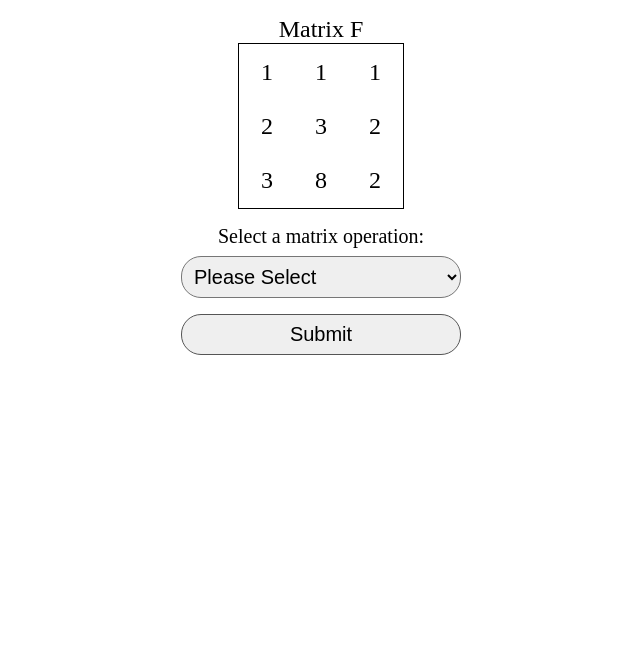
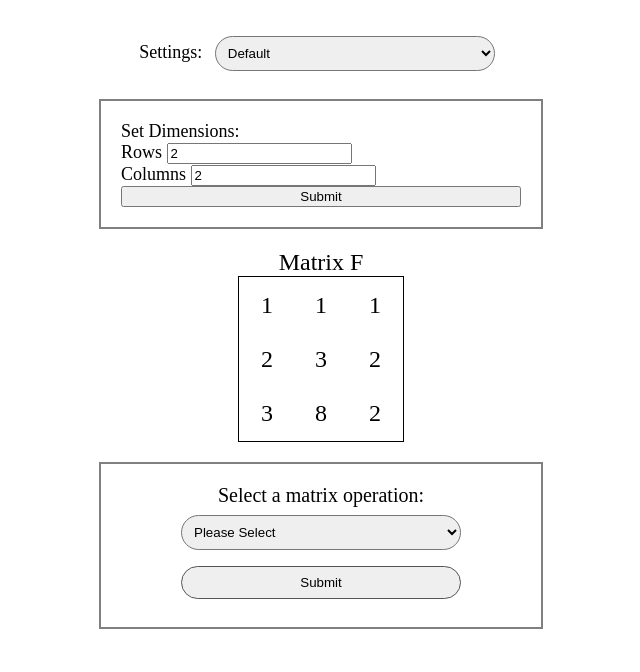
Before and after one commit to Vir1dian/Invertible-Matrix-Calculator, a plain HTML site: page index.html in a window 1280 px wide. Shown: the whole page, without its empty margins (319-959 px from the left). Drawn offline with Linux system fonts and the light colour scheme.

Commit message:
Styling changes, WIP: matrix builder interface

```diff
--- a/index.html
+++ b/index.html
@@ -17,27 +17,66 @@
 </head>
 
 <body>
+  <!-- website title here -->
+
+  <div class="wrapper_all">
+
+
+    <div class="build_wrapper">
+
+      <span>
+        <label for="build_options">Settings:</label>
+        <select id="build_options" onchange="showBuildOption()">
+          <option selected value="default">Default</option>
+          <option value="matlabstring">Matlab String</option>
+          <option value="example">Examples</option>
+        </select>
+      </span>
+
+      <div id="build_matrix_default">
+        <span>Set Dimensions:</span>
+        <span>
+          <label for="row_input">Rows</label>
+          <input type="number" id="row_input" value="2">
+        </span>
+        <span>
+          <label for="col_input">Columns</label>
+          <input type="number" id="col_input" value="2">
+        </span>
+        <button id="submit_dimensions" onclick="matrixOperation()">Submit</button>
+      </div>
+
+      <div id="build_matrix_matlabstring" style="display: none">
+        <span>Enter command string (Matlab matrix declaration):</span>
+        <textarea id="matlabstring_input" value="" placeholder="Ex: [1 2 ; 3 4]"></textarea>
+      </div>
+
+      <div id="build_matrix_example" style="display: none">
+        <span>Select an example:</span>
+      </div>
+
+    </div>
+
 
     <div class="matrix_wrapper"></div>
+
 
     <div class="interface_wrapper">
       <div>Select a matrix operation: </div>
       <select id="interface_operations">
-      <option selected="" value="">Please Select</option>
+        <option selected value="">Please Select</option>
         <option value="rref">RREF (Gauss Jordan)</option>
         <option value="det">Determinant</option>
         <option value="inv">Inverse</option>
       </select>
-    <button id="submit_interface" onclick="matrixOperation()">Submit</button>
+      <button id="interface_submit" onclick="matrixOperation()">Submit</button>
     </div>
 
-  <!--
-  Class naming convention:
-  interface_x for interface related elements
-  submit_x for submit buttons
-  -->
     <div class="solution_wrapper"></div>
     <div class="operations_wrapper"></div>
 
+
+  </div>
+
 </body>
 </html>
--- a/index.js
+++ b/index.js
@@ -1,8 +1,30 @@
 "use strict";
+function showBuildOption() {
+    const option_default = document.getElementById('build_matrix_default');
+    const option_matlabstring = document.getElementById('build_matrix_matlabstring');
+    const option_example = document.getElementById('build_matrix_example');
+    const selected = document.querySelector('#build_options');
+    switch (selected.value) {
+        case "matlabstring":
+            option_default.style.display = "none";
+            option_matlabstring.style.display = "";
+            option_example.style.display = "none";
+            break;
+        case "example":
+            option_default.style.display = "none";
+            option_matlabstring.style.display = "none";
+            option_example.style.display = "";
+            break;
+        default:
+            option_default.style.display = "";
+            option_matlabstring.style.display = "none";
+            option_example.style.display = "none";
+    }
+}
 const selected_matrix = matrices[5];
 function matrixOperation() {
-    const operation_input = document.querySelector('#interface_operations');
-    switch (operation_input.value) {
+    const selected = document.querySelector('#interface_operations');
+    switch (selected.value) {
         case "rref":
             // console.log("RREF");
             gaussJordan(selected_matrix);
--- a/style.css
+++ b/style.css
@@ -1,3 +1,15 @@
+.wrapper_all {
+  display: flex;
+  flex-flow: column;
+  align-items: center;
+  justify-content: center;
+  margin-left: 200px;
+  margin-right: 200px;
+}
+.wrapper_all > div {
+  margin-top: 20px;
+}
+
 table {
   border: 1px solid black;
   margin-left: 8px;
@@ -10,14 +22,29 @@ td {
   padding: 2px;
 }
 
+.build_wrapper {
+  display: flex;
+  flex-flow: column;
+  justify-content: center;
+  align-items: center;
+  font-size: 18px;
+}
+.build_wrapper > div {
+  display: flex;
+  flex-direction: column;
+  margin-top: 20px;
+
+  border: solid 2px gray;
+  padding: 20px;
+  width: 400px;
+}
+
 .matrix_wrapper {
   display: flex;
   flex-flow: column;
   justify-content: center;
   align-items: center;
   font-size: 24px;
-  margin-top: 16px;
-  margin-bottom: 16px;
 }
 
 select {
@@ -25,7 +52,6 @@ select {
   padding: 8px;
   margin: 8px;
 
-  font-size: 20px;
   width: 280px;
 }
 .interface_wrapper {
@@ -35,18 +61,21 @@ select {
   justify-content: center;
 
   font-size: 20px;
+
+  width: 400px;
+  border: solid 2px gray;
+  padding: 20px;
 }
-#submit_interface {
+#interface_submit {
   border: 1px solid #555;
   border-radius: 20px;
 
   padding: 8px;
   margin: 8px;
 
-  font-size: 20px;
   width: 280px;
 }
-#submit_interface:hover {
+#interface_submit:hover {
   background-color: lightblue;
 }
 
```
Also changed, not shown: index.ts (+27 -2 lines). Lines whose indentation alone changed are shown as unchanged.
